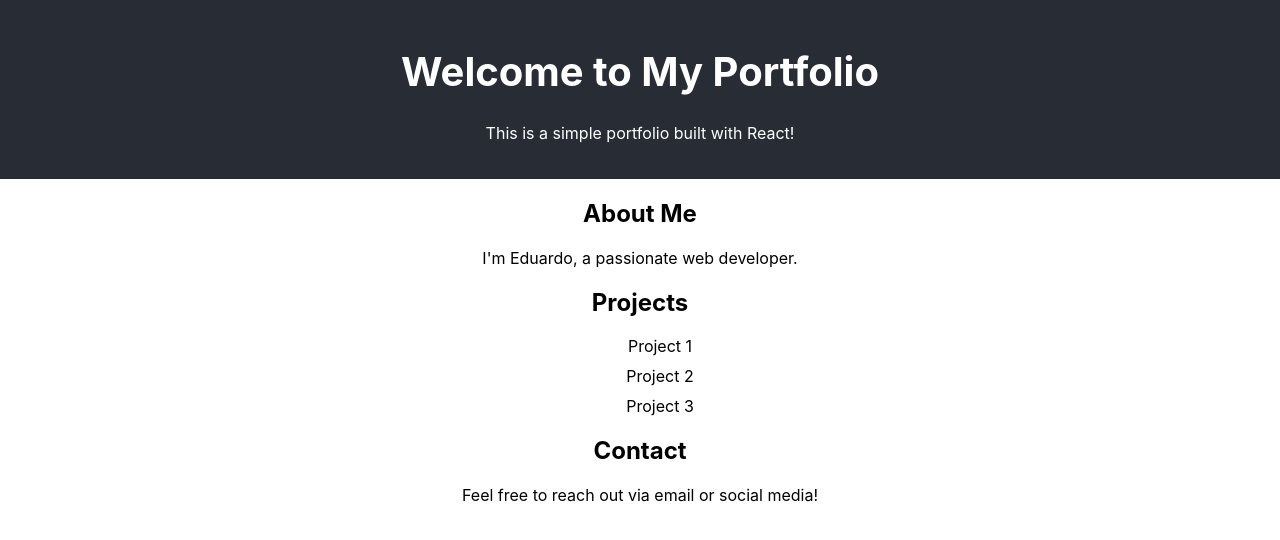
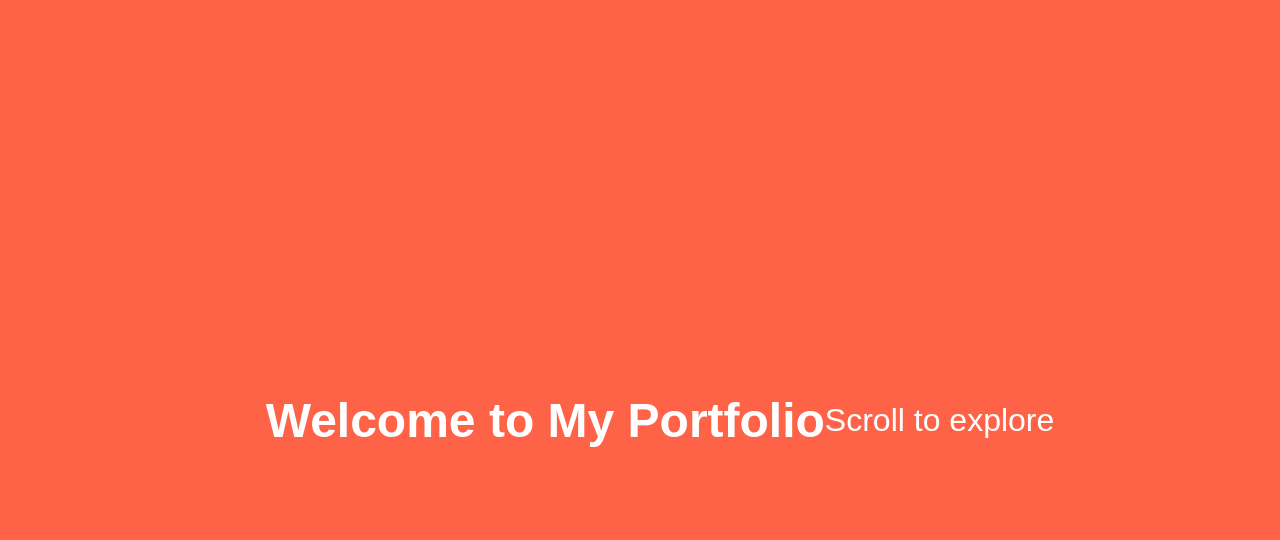
Before and after one commit to eduardo-canelas/portfolio-app, a React (Create React App) app: page / in a window 1280 px wide. Shown: the top 540 px of the page. Built offline with nearby package versions, Linux system fonts and the light colour scheme.

Commit message:
Set up basic layout and horizontal scroll

```diff
--- a/src/App.css
+++ b/src/App.css
@@ -1,25 +1,47 @@
-.App {
-  text-align: center;
+/* App.css */
+body,
+html {
+    margin: 0;
+    padding: 0;
+    height: 100%;
+    overflow: hidden;
 }
 
-.App-header {
-  background-color: #282c34;
-  padding: 20px;
-  color: white;
+.scroll-container {
+    display: flex;
+    height: 100vh;
+    overflow-x: scroll;
+    overflow-y: hidden;
+    scroll-snap-type: x mandatory;
 }
 
-h1 {
-  font-size: 2.5rem;
+.section {
+    flex: 0 0 100vw;
+    /* Each section takes up 100% of the viewport width */
+    height: 100vh;
+    /* Full viewport height */
+    display: flex;
+    justify-content: center;
+    align-items: center;
+    color: white;
+    font-family: Arial, sans-serif;
+    font-size: 2rem;
+    scroll-snap-align: start;
+    padding: 20px;
 }
 
-section {
-  margin: 20px;
+h1,
+h2,
+p {
+    text-align: center;
 }
 
-ul {
-  list-style-type: none;
+.section:nth-child(odd) {
+    background-color: #ff6347;
+    /* Tomato */
 }
 
-li {
-  margin: 10px 0;
+.section:nth-child(even) {
+    background-color: #4682b4;
+    /* Steel Blue */
 }
--- a/src/App.js
+++ b/src/App.js
@@ -1,32 +1,45 @@
-import React from 'react';
-import Header from './Header';
-import './App.css'; // Import your styles
+import React, { useEffect } from 'react';
+import './App.css';
 
-function App() {
+const App = () => {
+  useEffect(() => {
+    const scrollContainer = document.querySelector('.scroll-container');
+
+    const handleWheel = (e) => {
+      if (e.deltaY !== 0) {
+        scrollContainer.scrollBy({
+          left: e.deltaY > 0 ? window.innerWidth : -window.innerWidth,
+          behavior: 'smooth',
+        });
+        e.preventDefault();
+      }
+    };
+
+    scrollContainer.addEventListener('wheel', handleWheel);
+
+    return () => {
+      scrollContainer.removeEventListener('wheel', handleWheel);
+    };
+  }, []);
+
   return (
-    <div className="App">
-      <header className="App-header">
+    <div className="scroll-container">
+      <section className="section" style={{ backgroundColor: '#ff6347' }}>
         <h1>Welcome to My Portfolio</h1>
-        <p>This is a simple portfolio built with React!</p>
-      </header>
-      <main>
-        <section>
+        <p>Scroll to explore</p>
+      </section>
+      <section className="section" style={{ backgroundColor: '#4682b4' }}>
         <h2>About Me</h2>
-          <p>I'm Eduardo, a passionate web developer.</p>
+        <p>This is where you can introduce yourself.</p>
       </section>
-        <section>
+      <section className="section" style={{ backgroundColor: '#32cd32' }}>
         <h2>Projects</h2>
-          <ul>
-            <li>Project 1</li>
-            <li>Project 2</li>
-            <li>Project 3</li>
-          </ul>
+        <p>Here are some of my awesome projects.</p>
       </section>
-        <section>
+      <section className="section" style={{ backgroundColor: '#ff1493' }}>
         <h2>Contact</h2>
-          <p>Feel free to reach out via email or social media!</p>
+        <p>Feel free to reach out!</p>
       </section>
-      </main>
     </div>
   );
 }
```
Lines whose indentation alone changed are shown as unchanged.
